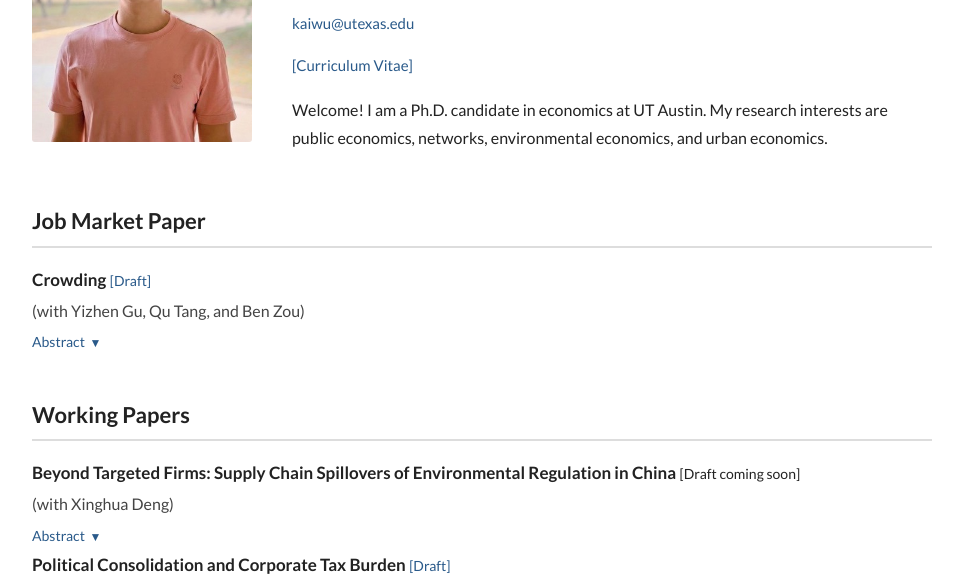
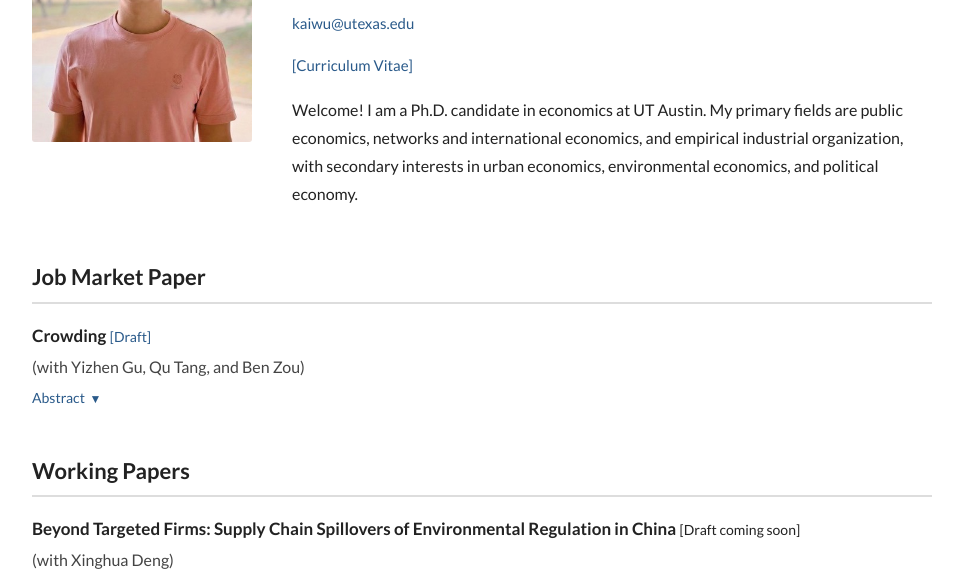
Before and after one commit to kaiwu777/kaiwu777.github.io, a plain HTML site: page index.html in a window 1280 px wide. Shown: the part 159-739 px from the top of the page, without its empty margins (158-1121 px from the left). Drawn offline with Linux system fonts and the light colour scheme.

Commit message:
Page: research interests aligned with CV fields
Co-Authored-By: Claude Fable 5.1 <noreply@anthropic.com>

```diff
--- a/index.html
+++ b/index.html
@@ -170,7 +170,7 @@
                 <a href="CV_KaiWu.pdf" target="_blank">[Curriculum Vitae]</a>
             </div>
             <div class="about">
-                Welcome! I am a Ph.D. candidate in economics at UT Austin. My research interests are public economics, networks, environmental economics, and urban economics.
+                Welcome! I am a Ph.D. candidate in economics at UT Austin. My primary fields are public economics, networks and international economics, and empirical industrial organization, with secondary interests in urban economics, environmental economics, and political economy.
             </div>
         </div>
     </div>
```
